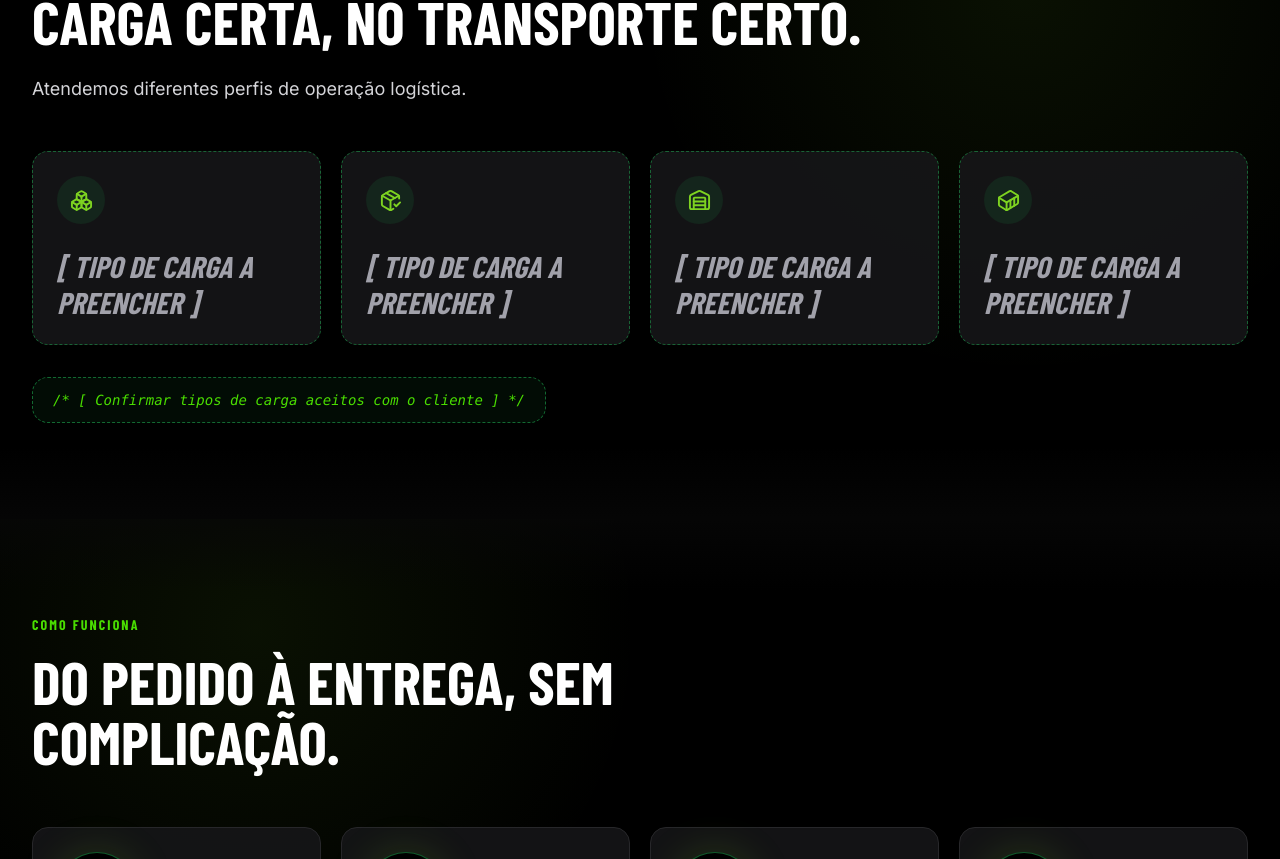
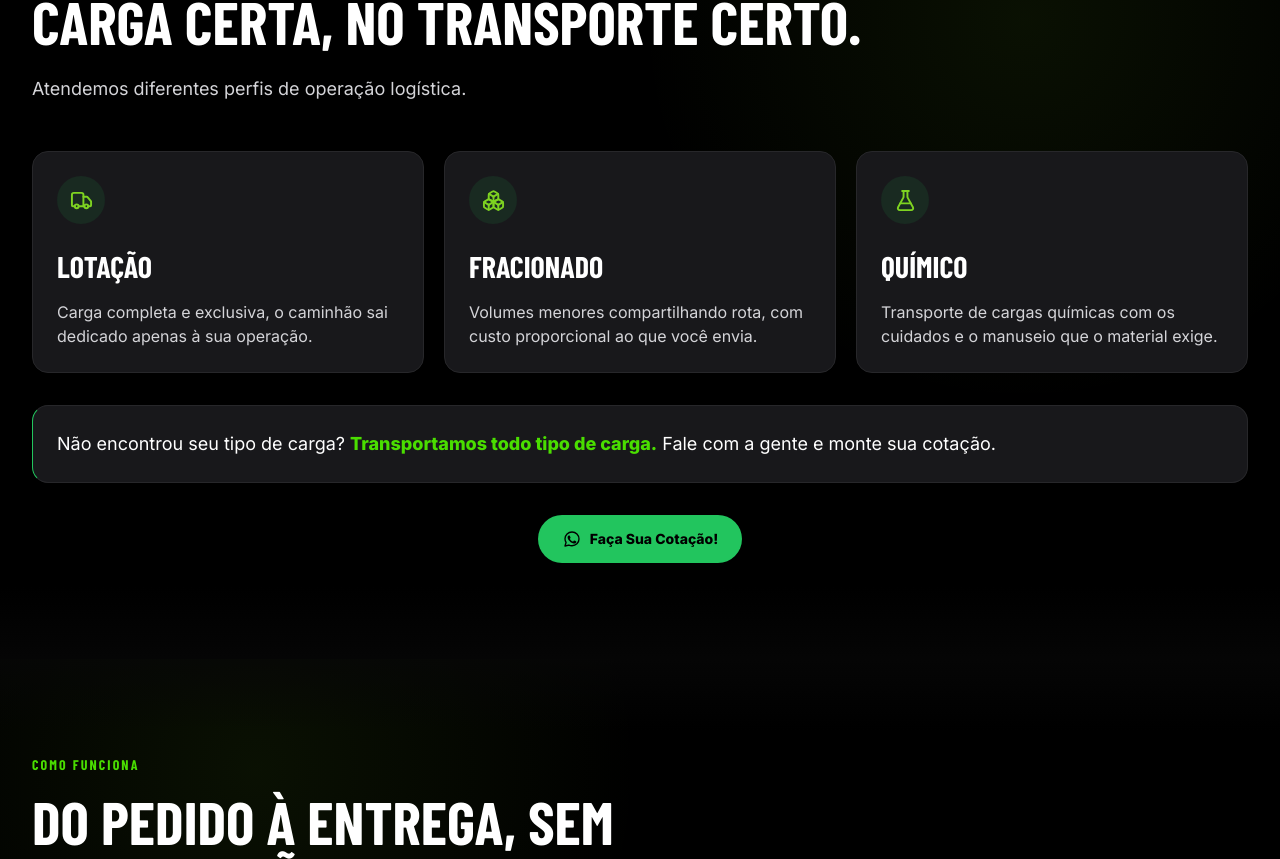
Before and after one commit to asafe750/GRUPO-BARONNE, a Next.js app: page / in a window 1280 px wide. Shown: the part 1795-2654 px from the top of the page. Built offline with nearby package versions, Linux system fonts and the light colour scheme; a web font is replaced by a local one.

Commit message:
Atualiza tipos de carga

```diff
--- a/components/TiposDeCarga.tsx
+++ b/components/TiposDeCarga.tsx
@@ -1,15 +1,27 @@
 "use client";
 
 import { motion, useInView } from "framer-motion";
-import { Boxes, Container, PackageCheck, Warehouse } from "lucide-react";
+import { Boxes, FlaskConical, Truck } from "lucide-react";
 import { useRef } from "react";
 import { SectionLabel } from "@/components/SectionLabel";
+import { WhatsAppIcon } from "@/components/WhatsAppIcon";
 
 const cargoTypes = [
-  { icon: Boxes, title: "[ TIPO DE CARGA A PREENCHER ]" },
-  { icon: PackageCheck, title: "[ TIPO DE CARGA A PREENCHER ]" },
-  { icon: Warehouse, title: "[ TIPO DE CARGA A PREENCHER ]" },
-  { icon: Container, title: "[ TIPO DE CARGA A PREENCHER ]" }
+  {
+    icon: Truck,
+    title: "Lotação",
+    description: "Carga completa e exclusiva, o caminhão sai dedicado apenas à sua operação."
+  },
+  {
+    icon: Boxes,
+    title: "Fracionado",
+    description: "Volumes menores compartilhando rota, com custo proporcional ao que você envia."
+  },
+  {
+    icon: FlaskConical,
+    title: "Químico",
+    description: "Transporte de cargas químicas com os cuidados e o manuseio que o material exige."
+  }
 ];
 
 export function TiposDeCarga() {
@@ -40,24 +52,43 @@ export function TiposDeCarga() {
           Atendemos diferentes perfis de operação logística.
         </p>
 
-        <div className="mt-8 grid gap-5 sm:grid-cols-2 md:mt-12 xl:grid-cols-4">
-          {cargoTypes.map(({ icon: Icon, title }, index) => (
+        <div className="mt-8 grid grid-cols-1 gap-5 md:mt-12 md:grid-cols-2 lg:grid-cols-3">
+          {cargoTypes.map(({ icon: Icon, title, description }) => (
             <article
-              key={`${title}-${index}`}
-              className="interactive-card rounded-2xl border border-dashed border-brand-green/45 bg-zinc-900/80 p-4 md:p-6"
+              key={title}
+              className="interactive-card rounded-2xl border border-zinc-800 bg-zinc-900 p-4 md:p-6"
             >
               <span className="grid h-10 w-10 place-items-center rounded-full bg-brand-green/10 text-brand-interactive md:h-12 md:w-12">
                 <Icon aria-hidden="true" className="h-5 w-5 md:h-[23px] md:w-[23px]" />
               </span>
-              <h3 className="mt-4 font-heading text-xl font-black uppercase leading-none text-zinc-400 italic md:mt-6 md:text-3xl">
+              <h3 className="mt-4 font-heading text-2xl font-black uppercase leading-none text-white md:mt-6 md:text-3xl">
                 {title}
               </h3>
+              <p className="mt-4 text-sm leading-7 text-zinc-300 md:text-base">
+                {description}
+              </p>
             </article>
           ))}
         </div>
 
-        <div className="placeholder-dash mt-8 inline-flex rounded-2xl px-5 py-3 font-mono text-sm italic">
-          {"/* [ Confirmar tipos de carga aceitos com o cliente ] */"}
+        <div className="mt-8 rounded-2xl border border-zinc-800 border-l-brand-green bg-zinc-900 p-5 text-base leading-8 text-white md:p-6 md:text-lg">
+          Não encontrou seu tipo de carga?{" "}
+          <strong className="font-extrabold text-brand-accent">
+            Transportamos todo tipo de carga.
+          </strong>{" "}
+          Fale com a gente e monte sua cotação.
+        </div>
+
+        <div className="mt-8 flex justify-center">
+          <a
+            href="https://wa.me/5571999990385?text=Ol%C3%A1!%20Gostaria%20de%20fazer%20uma%20cota%C3%A7%C3%A3o."
+            target="_blank"
+            rel="noreferrer"
+            className="inline-flex min-h-12 w-full items-center justify-center gap-2 rounded-full bg-brand-green px-6 text-sm font-extrabold text-black transition hover:bg-brand-interactive focus:outline-none focus:ring-4 focus:ring-brand-interactive/25 sm:w-auto"
+          >
+            <WhatsAppIcon className="h-5 w-5 shrink-0" />
+            Faça Sua Cotação!
+          </a>
         </div>
       </div>
     </motion.section>
```
